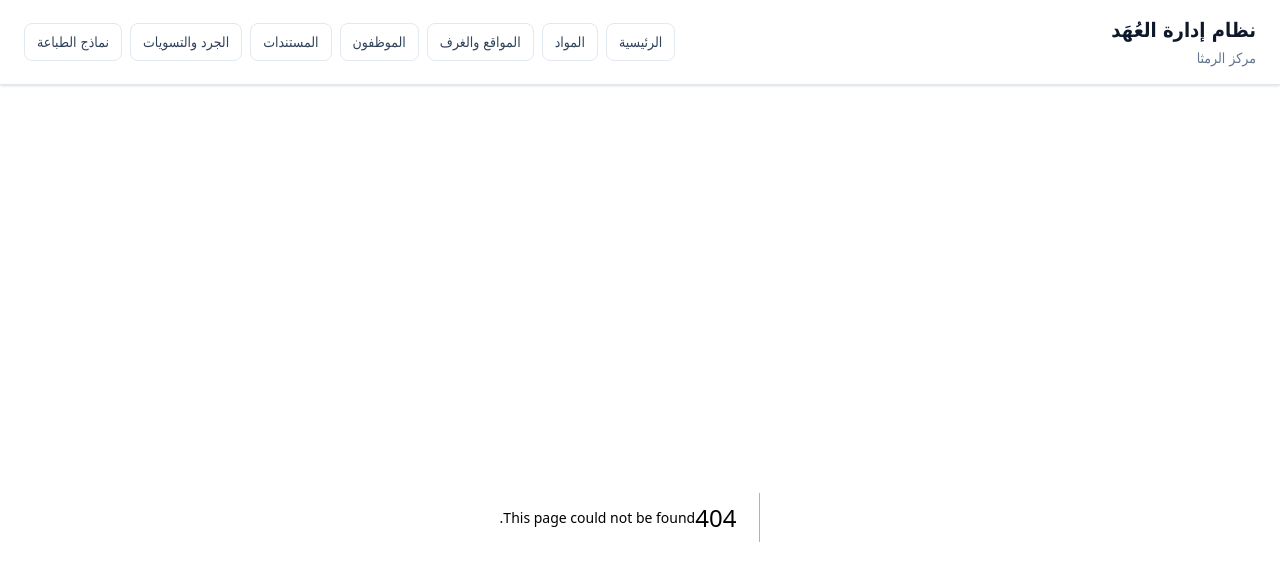
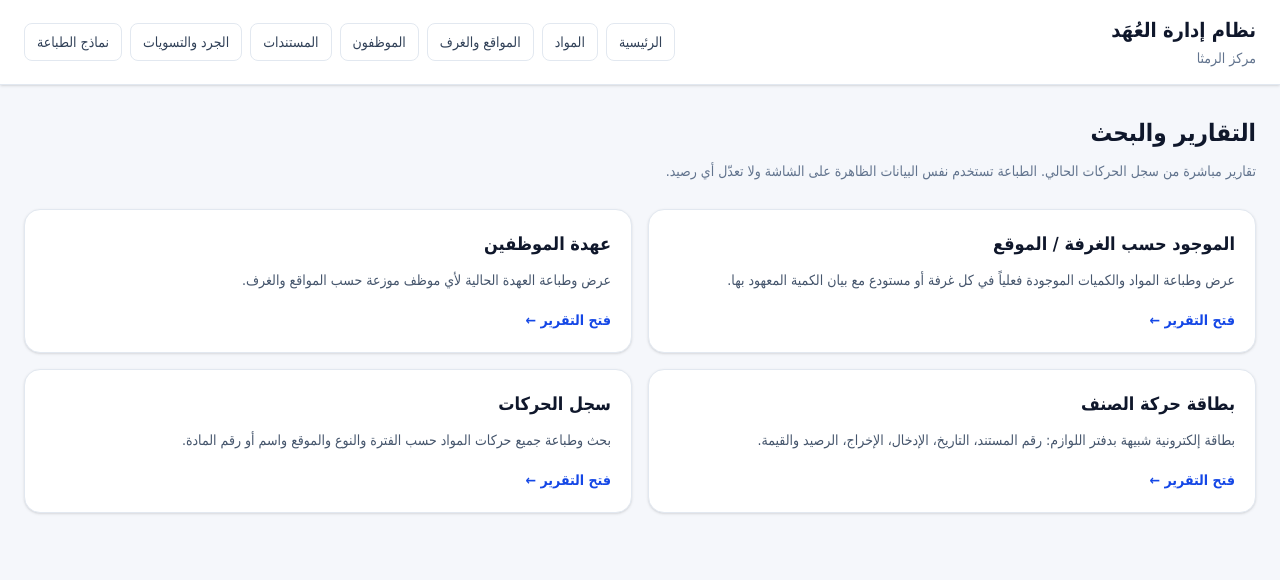
Before and after one commit to hksalameh/ohda-manager, a Next.js app: page /reports in a window 1280 px wide. Before the commit this address had no page. Shown: the top 580 px of the page. Built offline with nearby package versions, Linux system fonts and the light colour scheme.

Commit message:
add reports dashboard

```diff
--- /dev/null
+++ b/src/app/reports/page.tsx
@@ -0,0 +1,51 @@
+import Link from "next/link";
+
+const reports = [
+  {
+    href: "/reports/locations",
+    title: "الموجود حسب الغرفة / الموقع",
+    description: "عرض وطباعة المواد والكميات الموجودة فعلياً في كل غرفة أو مستودع مع بيان الكمية المعهود بها.",
+  },
+  {
+    href: "/reports/employees",
+    title: "عهدة الموظفين",
+    description: "عرض وطباعة العهدة الحالية لأي موظف موزعة حسب المواقع والغرف.",
+  },
+  {
+    href: "/reports/item-card",
+    title: "بطاقة حركة الصنف",
+    description: "بطاقة إلكترونية شبيهة بدفتر اللوازم: رقم المستند، التاريخ، الإدخال، الإخراج، الرصيد والقيمة.",
+  },
+  {
+    href: "/reports/movements",
+    title: "سجل الحركات",
+    description: "بحث وطباعة جميع حركات المواد حسب الفترة والنوع والموقع واسم أو رقم المادة.",
+  },
+];
+
+export default function ReportsPage() {
+  return (
+    <div className="space-y-6">
+      <div>
+        <h2 className="text-2xl font-bold text-slate-900">التقارير والبحث</h2>
+        <p className="mt-2 text-sm leading-7 text-slate-500">
+          تقارير مباشرة من سجل الحركات الحالي. الطباعة تستخدم نفس البيانات الظاهرة على الشاشة ولا تعدّل أي رصيد.
+        </p>
+      </div>
+
+      <div className="grid gap-4 md:grid-cols-2">
+        {reports.map((report) => (
+          <Link
+            key={report.href}
+            href={report.href}
+            className="rounded-2xl border border-slate-200 bg-white p-5 shadow-sm transition hover:border-slate-300 hover:shadow-md"
+          >
+            <h3 className="text-lg font-bold text-slate-900">{report.title}</h3>
+            <p className="mt-2 text-sm leading-7 text-slate-600">{report.description}</p>
+            <span className="mt-4 inline-block text-sm font-bold text-blue-700">فتح التقرير ←</span>
+          </Link>
+        ))}
+      </div>
+    </div>
+  );
+}
```
